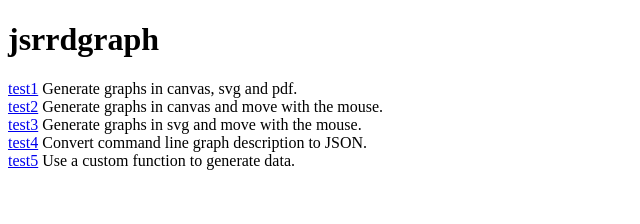
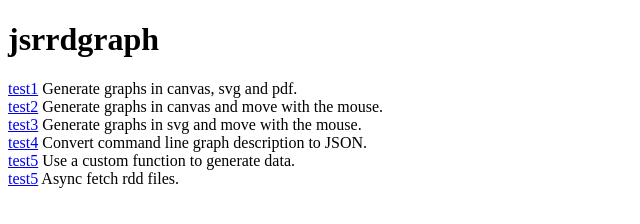
Before and after one commit to manuelluis/jsrrdgraph, a plain HTML site: page index.html in a window 1280 px wide. Shown: the whole page, without its empty margins (0-640 px from the left). Drawn offline with Linux system fonts and the light colour scheme.

Commit message:
add test6.html

```diff
--- a/index.html
+++ b/index.html
@@ -11,5 +11,6 @@
 		<a href="test/test3.html">test3</a> Generate graphs in svg and move with the mouse.<br>
 		<a href="test/test4.html">test4</a> Convert command line graph description to JSON.<br>
 		<a href="test/test5.html">test5</a> Use a custom function to generate data.<br>
+		<a href="test/test6.html">test5</a> Async fetch rdd files.<br>
 	</body>
 </html>
```
